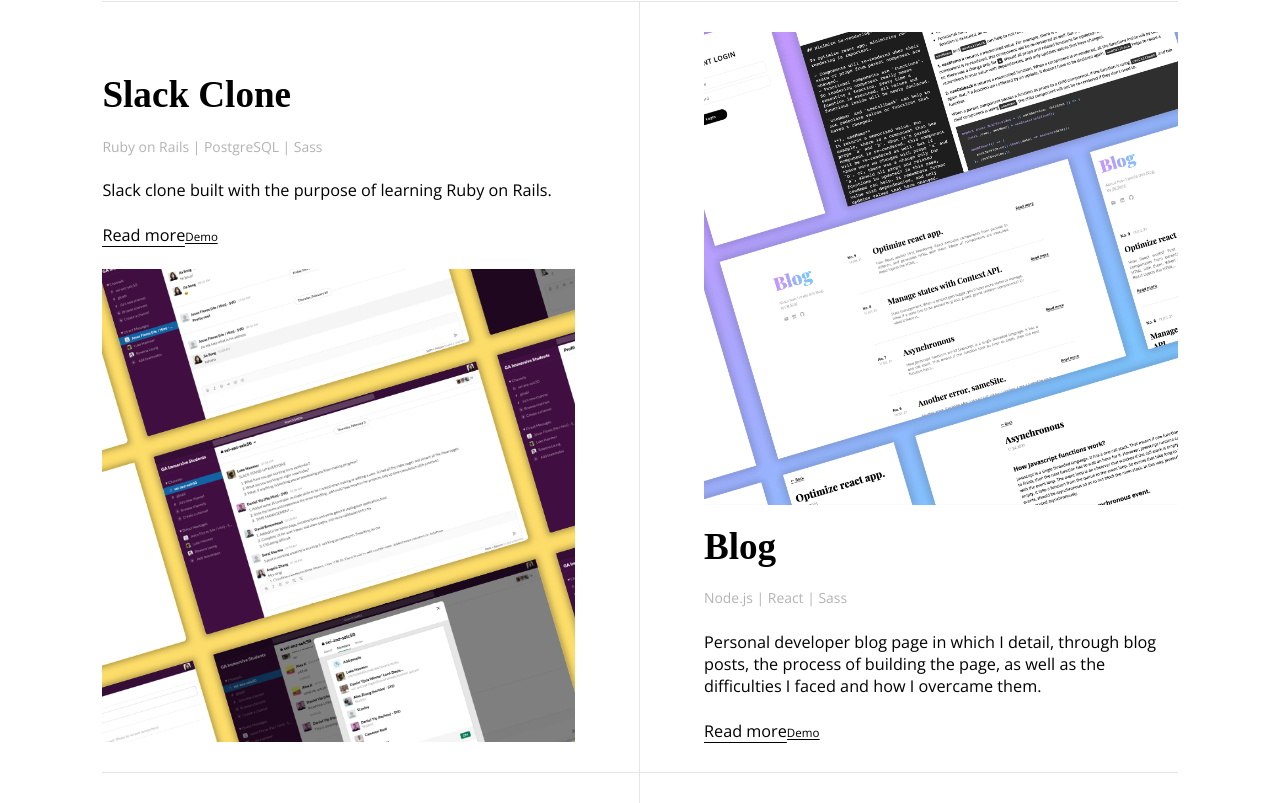
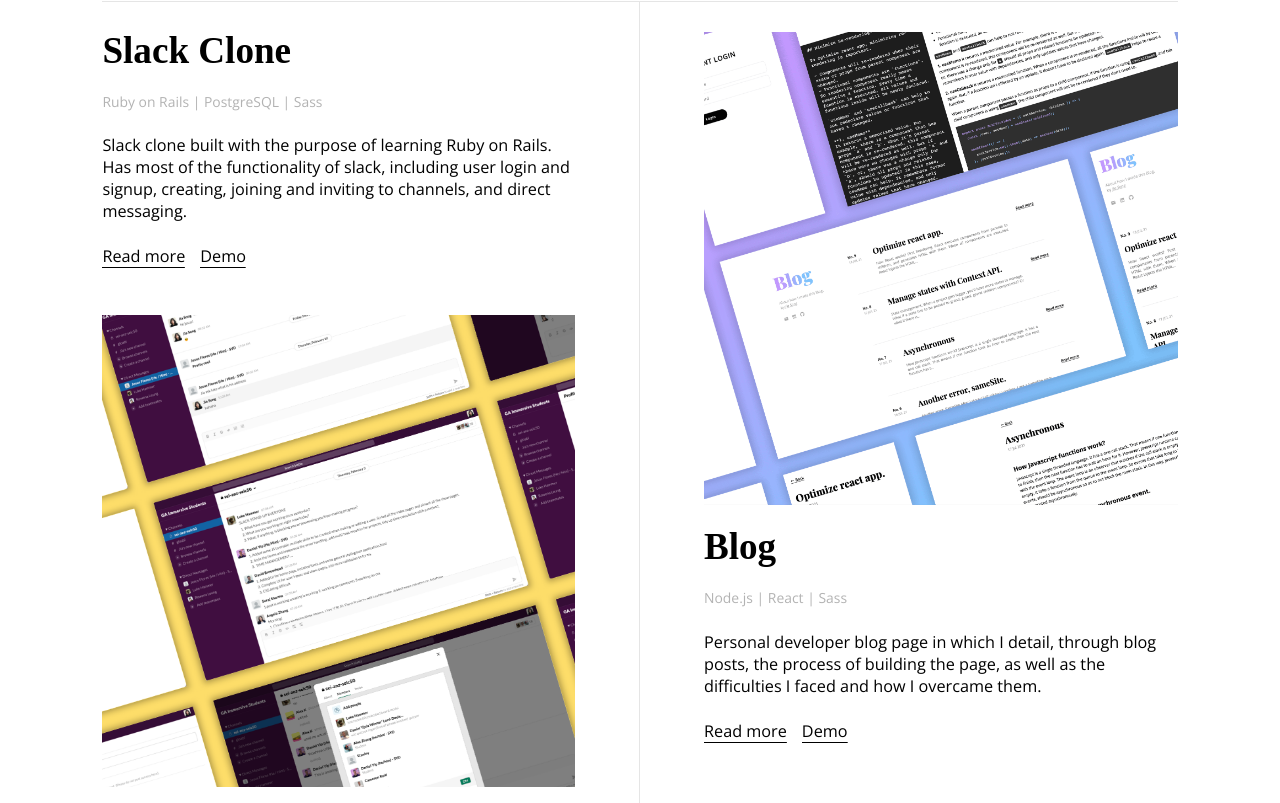
Before and after one commit to jiasong214/portfolio, a React (Create React App) app: page /#/ in a window 1280 px wide. Shown: the part 1877-2680 px from the top of the page. Built offline with nearby package versions, Linux system fonts and the light colour scheme; a web font is replaced by a local one.

Commit message:
feat: Add style for color-scheme: dark

```diff
--- a/package.json
+++ b/package.json
@@ -1,7 +1,7 @@
 {
   "name": "portfolio",
   "version": "0.1.0",
-  "homepage": "https://jiasong.me",
+  "homepage": "http://jiasong.me",
   "private": true,
   "dependencies": {
     "@testing-library/jest-dom": "^5.15.0",
--- a/src/Components/Work.jsx
+++ b/src/Components/Work.jsx
@@ -26,28 +26,11 @@
             <div className="work__item__text-wrapper">
               <h2 className="work__item__title">{work.title}</h2>
               <p className="work__item__stack">{work.stack}</p>
-              {/* <div className="work__item__links">
-                <a
-                  className="hover-button"
-                  href={work.demo}
-                  target="_blank"
-                  rel="noreferrer"
-                >
-                  Link
-                </a>
-                <a
-                  className="hover-button"
-                  href={work.github}
-                  target="_blank"
-                  rel="noreferrer"
-                >
-                  Github
-                </a>
-              </div> */}
               <p className="work__item__text">{work.summary}</p>
+              <div className="work__item__links">
                 <Link
                   to={work.project}
-                className="work__item__projectBtn hover-button"
+                  className="hover-button"
                 >
                   Read more
                 </Link>
@@ -59,6 +42,7 @@
                 >
                   Demo
                 </a>
+              </div>
             </div>
           </li>
         ))}
--- a/src/projectData.js
+++ b/src/projectData.js
@@ -118,7 +118,7 @@
   ],
   demo: "https://jia-slack-clone.herokuapp.com/",
   github: "https://github.com/jiasong214/slack-clone",
-  summary: "Slack clone built with the purpose of learning Ruby on Rails.",
+  summary: "Slack clone built with the purpose of learning Ruby on Rails. Has most of the functionality of slack, including user login and signup, creating, joining and inviting to channels, and direct messaging.",
   screenshot: {
     mobile: [],
     pc: [
--- a/src/style/copyright.scss
+++ b/src/style/copyright.scss
@@ -8,4 +8,8 @@
   font-size: 1.1rem;
   color: rgba(0, 0, 0, 0.3);
   text-align: center;
+
+  @media (prefers-color-scheme: dark) {
+    color: rgba(255, 255, 255, 0.3);
+  }
 }
--- a/src/style/global.scss
+++ b/src/style/global.scss
@@ -42,6 +42,13 @@
 body {
   width: 100vw;
   overflow-x: hidden;
+  background: white;
+  color: black;
+
+  @media (prefers-color-scheme: dark) {
+    background: rgb(20, 20, 20);
+    color: white;
+  }
 }
 
 h1,
--- a/src/style/header.scss
+++ b/src/style/header.scss
@@ -11,8 +11,6 @@
   transform: translateX(-50%);
   z-index: 98;
 
-  // border-bottom: 1px solid black;
-
   .header__title {
     width: fit-content;
     display: flex;
@@ -24,6 +22,10 @@
       background: black;
       border-radius: 50%;
       margin-right: 10px;
+
+      @media (prefers-color-scheme: dark) {
+        background: white;
+      }
     }
   }
 
--- a/src/style/line.scss
+++ b/src/style/line.scss
@@ -4,4 +4,8 @@
   min-height: 200px;
   margin: 10vh auto;
   background: black;
+
+  @media (prefers-color-scheme: dark) {
+    background: white !important;
+  }
 }
--- a/src/style/project.scss
+++ b/src/style/project.scss
@@ -28,8 +28,12 @@
     min-height: 40px;
     background: gray;
     margin-bottom: 6rem;
-    box-shadow: 0px 5px 10px 5px rgba(190, 190, 190, 0.5);
+    box-shadow: 0 0 20px rgba(190, 190, 190, 0.5);
     border-radius: 5px;
+
+    @media (prefers-color-scheme: dark) {
+      box-shadow: none;
+    }
   }
 
   .project__about {
--- a/src/style/projectControl.scss
+++ b/src/style/projectControl.scss
@@ -12,4 +12,8 @@
     border: none;
     font-size: 1.6rem;
   }
+
+  @media (prefers-color-scheme: dark) {
+    border-top: 1px solid rgba(255, 255, 255, 0.1);
+  }
 }
--- a/src/style/skills.scss
+++ b/src/style/skills.scss
@@ -33,6 +33,10 @@
         border: 1px solid black;
         border-radius: 30px;
         font-size: 1.4rem;
+
+        @media (prefers-color-scheme: dark) {
+          border: 1px solid rgba(255, 255, 255, 0.5);
+        }
       }
 
       @media screen and (max-width: 440px) {
--- a/src/style/work.scss
+++ b/src/style/work.scss
@@ -17,12 +17,21 @@
     grid-template-columns: repeat(2, 1fr);
     border-bottom: 1px solid rgba(0, 0, 0, 0.1);
 
+    @media (prefers-color-scheme: dark) {
+      border-bottom: 1px solid rgba(255, 255, 255, 0.1);
+    }
+
     .work__item {
       border-top: 1px solid rgba(0, 0, 0, 0.1);
       border-right: 1px solid rgba(0, 0, 0, 0.1);
       padding: 30px 5vw;
       display: flex;
       flex-direction: column;
+
+      @media (prefers-color-scheme: dark) {
+        border-top: 1px solid rgba(255, 255, 255, 0.1);
+        border-right: 1px solid rgba(255, 255, 255, 0.1);
+      }
 
       &:nth-child(1),
       &:nth-child(3) {
@@ -71,30 +80,27 @@
           font-size: 1.2rem;
           color: rgba(0, 0, 0, 0.3);
           font-weight: 400;
+
+          @media (prefers-color-scheme: dark) {
+            color: rgba(255, 255, 255, 0.3);
+          }
         }
-
-        // .work__item__links {
-        //   margin-bottom: 2rem;
-        //   display: flex;
-
-        //   a {
-        //     display: block;
-        //     margin-right: 1rem;
-        //     font-size: 12px;
-        //     font-weight: 400;
-        //     color: rgba(0, 0, 0, 0.3);
-        //     text-transform: uppercase;
-        //   }
-        // }
 
         .work__item__text {
           margin-bottom: 2rem;
           font-size: 1.4rem;
         }
 
-        .work__item__projectBtn {
-          padding-bottom: 0.1rem;
-          font-size: 1.4rem;
+        .work__item__links {
+          margin-bottom: 2rem;
+          display: flex;
+          gap: 15px;
+
+          > * {
+            display: block;
+            padding-bottom: 0.1rem;
+            font-size: 1.4rem;
+          }
         }
       }
     }
@@ -119,5 +125,9 @@
     border: 1px solid black;
     font-size: 1.2rem;
     font-weight: 400;
+
+    @media (prefers-color-scheme: dark) {
+      border: 1px solid rgba(255, 255, 255, 0.5);
+    }
   }
 }
```
Lines whose indentation alone changed are shown as unchanged.
